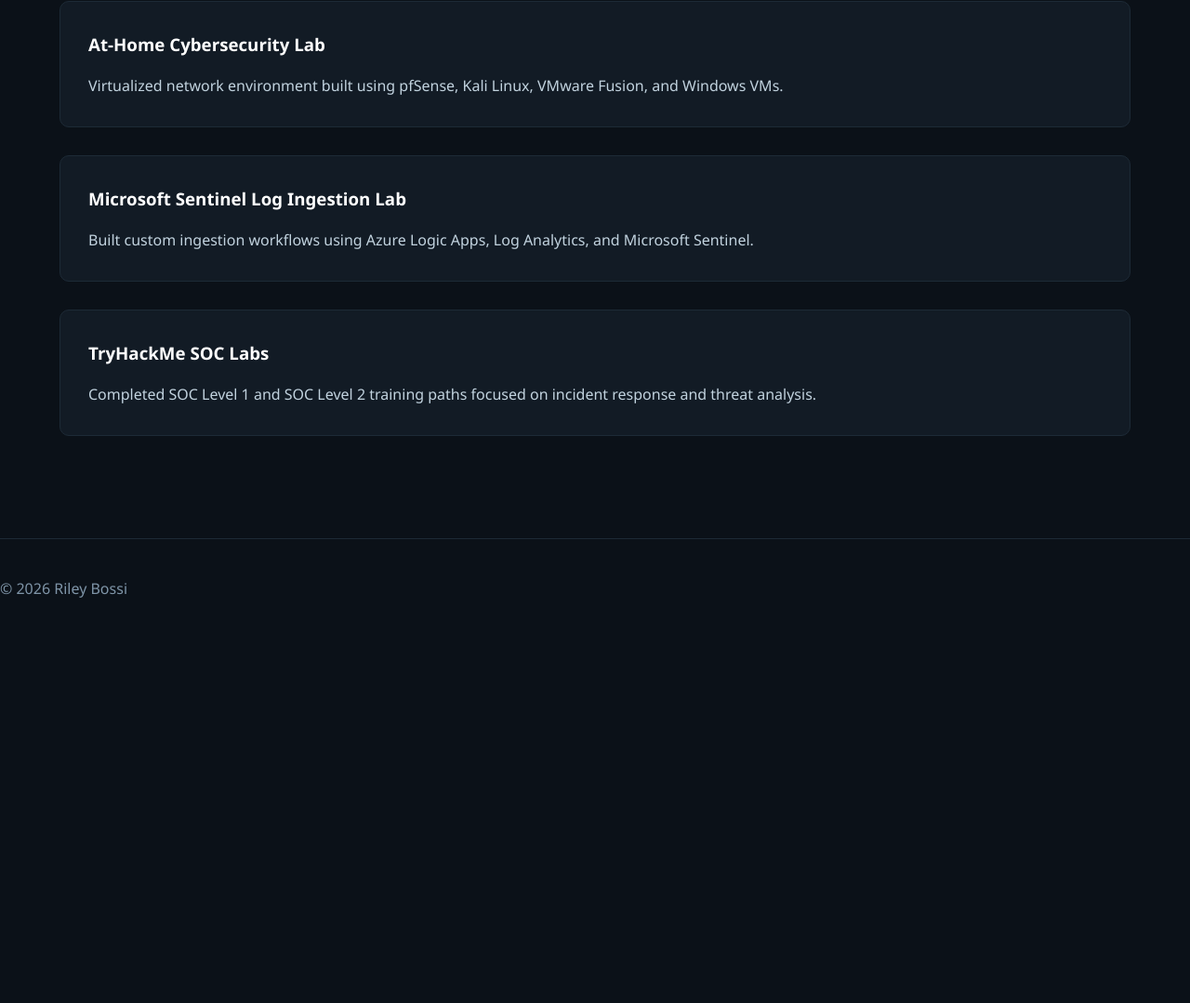
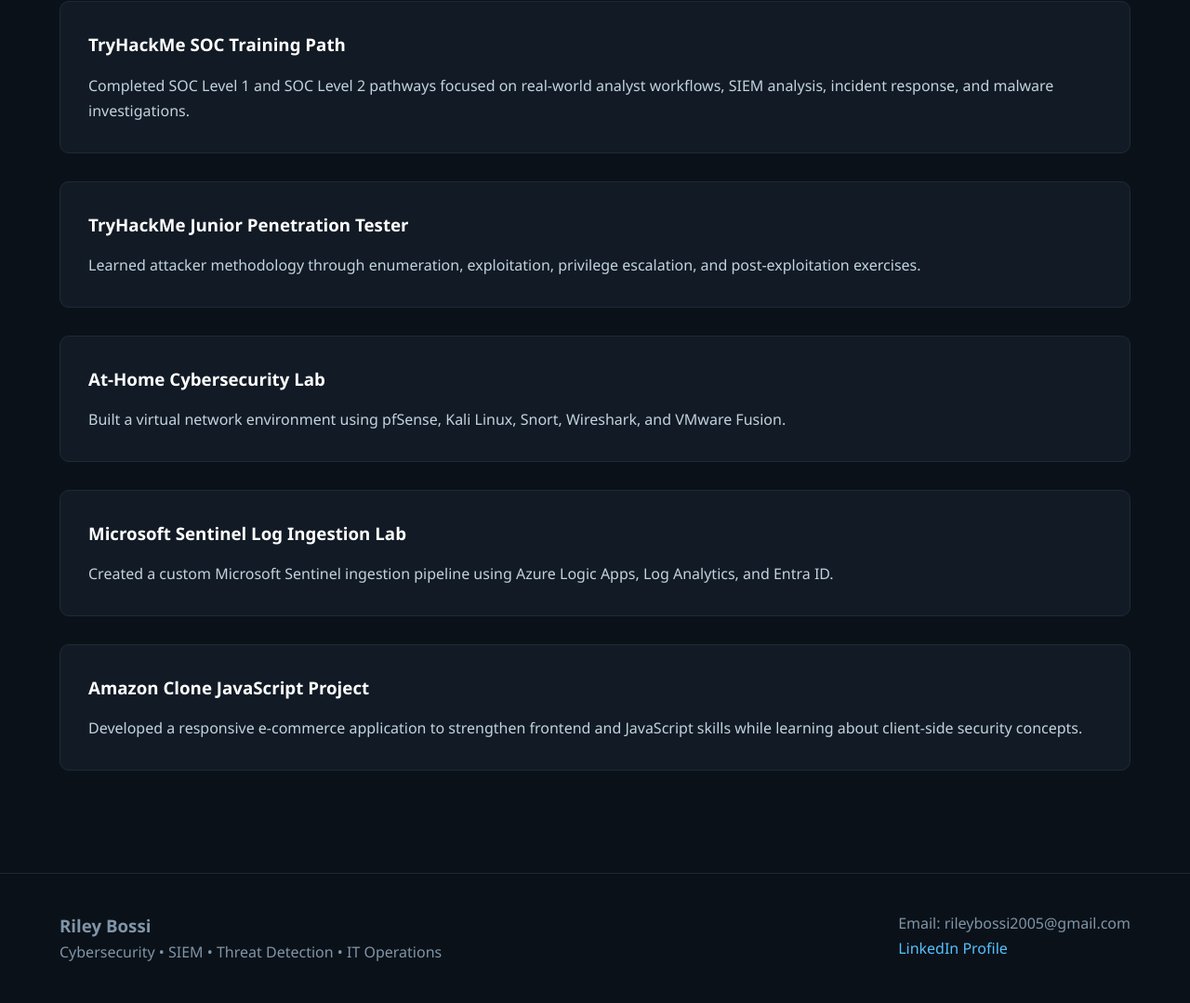
Before and after one commit to RileyBossi/rileybossi.github.io, a plain HTML site: page projects.html in a window 1280 px wide. Shown: the part 254-1333 px from the top of the page at 93% size. Before the commit the page ends 942 px from the top, so only its background shows below. Drawn offline with Linux system fonts and the light colour scheme.

Commit message:
Update projects.html

```diff
--- a/projects.html
+++ b/projects.html
@@ -10,6 +10,7 @@
 <body>
 
 <nav>
+
     <div class="container nav-container">
 
         <div class="logo">Riley Bossi</div>
@@ -22,7 +23,6 @@
 
         <div class="nav-links" id="nav-links">
             <a href="index.html">Home</a>
-            <a href="about.html">About</a>
             <a href="current-work.html">Current Work</a>
             <a href="projects.html">Projects</a>
             <a href="tools.html">Tools</a>
@@ -30,6 +30,7 @@
         </div>
 
     </div>
+
 </nav>
 
 <section class="section">
@@ -40,11 +41,34 @@
 
         <div class="card">
 
+            <h3>TryHackMe SOC Training Path</h3>
+
+            <p>
+                Completed SOC Level 1 and SOC Level 2 pathways focused on
+                real-world analyst workflows, SIEM analysis, incident response,
+                and malware investigations.
+            </p>
+
+        </div>
+
+        <div class="card">
+
+            <h3>TryHackMe Junior Penetration Tester</h3>
+
+            <p>
+                Learned attacker methodology through enumeration,
+                exploitation, privilege escalation, and post-exploitation exercises.
+            </p>
+
+        </div>
+
+        <div class="card">
+
             <h3>At-Home Cybersecurity Lab</h3>
 
             <p>
-                Virtualized network environment built using pfSense,
-                Kali Linux, VMware Fusion, and Windows VMs.
+                Built a virtual network environment using pfSense,
+                Kali Linux, Snort, Wireshark, and VMware Fusion.
             </p>
 
         </div>
@@ -54,19 +78,20 @@
             <h3>Microsoft Sentinel Log Ingestion Lab</h3>
 
             <p>
-                Built custom ingestion workflows using Azure Logic Apps,
-                Log Analytics, and Microsoft Sentinel.
+                Created a custom Microsoft Sentinel ingestion pipeline
+                using Azure Logic Apps, Log Analytics, and Entra ID.
             </p>
 
         </div>
 
         <div class="card">
 
-            <h3>TryHackMe SOC Labs</h3>
+            <h3>Amazon Clone JavaScript Project</h3>
 
             <p>
-                Completed SOC Level 1 and SOC Level 2 training paths
-                focused on incident response and threat analysis.
+                Developed a responsive e-commerce application
+                to strengthen frontend and JavaScript skills while
+                learning about client-side security concepts.
             </p>
 
         </div>
@@ -76,7 +101,26 @@
 </section>
 
 <footer>
-    © 2026 Riley Bossi
+
+    <div class="container footer-content">
+
+        <div>
+            <h3>Riley Bossi</h3>
+            <p>Cybersecurity • SIEM • Threat Detection • IT Operations</p>
+        </div>
+
+        <div>
+            <p>Email: rileybossi2005@gmail.com</p>
+
+            <p>
+                <a href="https://www.linkedin.com/in/riley-bossi-b08729295?utm_source=share_via&utm_content=profile&utm_medium=member_ios" target="_blank">
+                    LinkedIn Profile
+                </a>
+            </p>
+        </div>
+
+    </div>
+
 </footer>
 
 <script>
```
